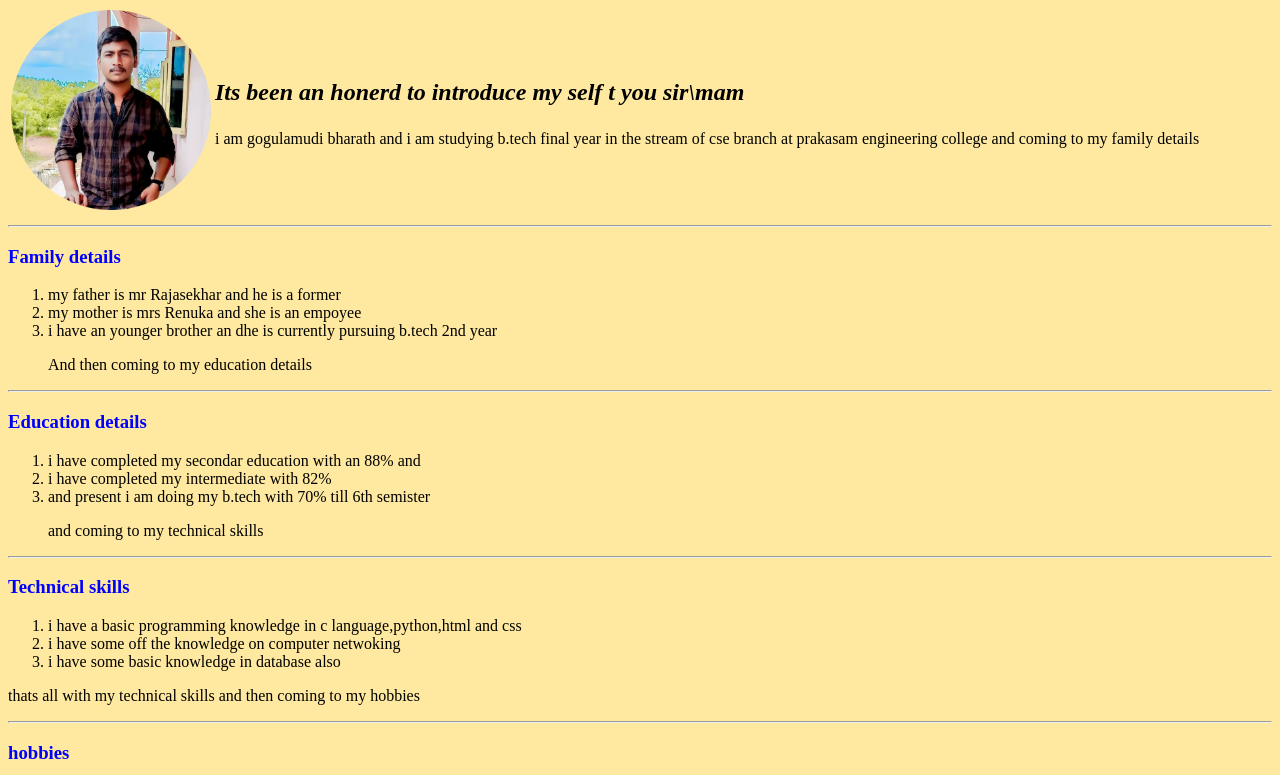
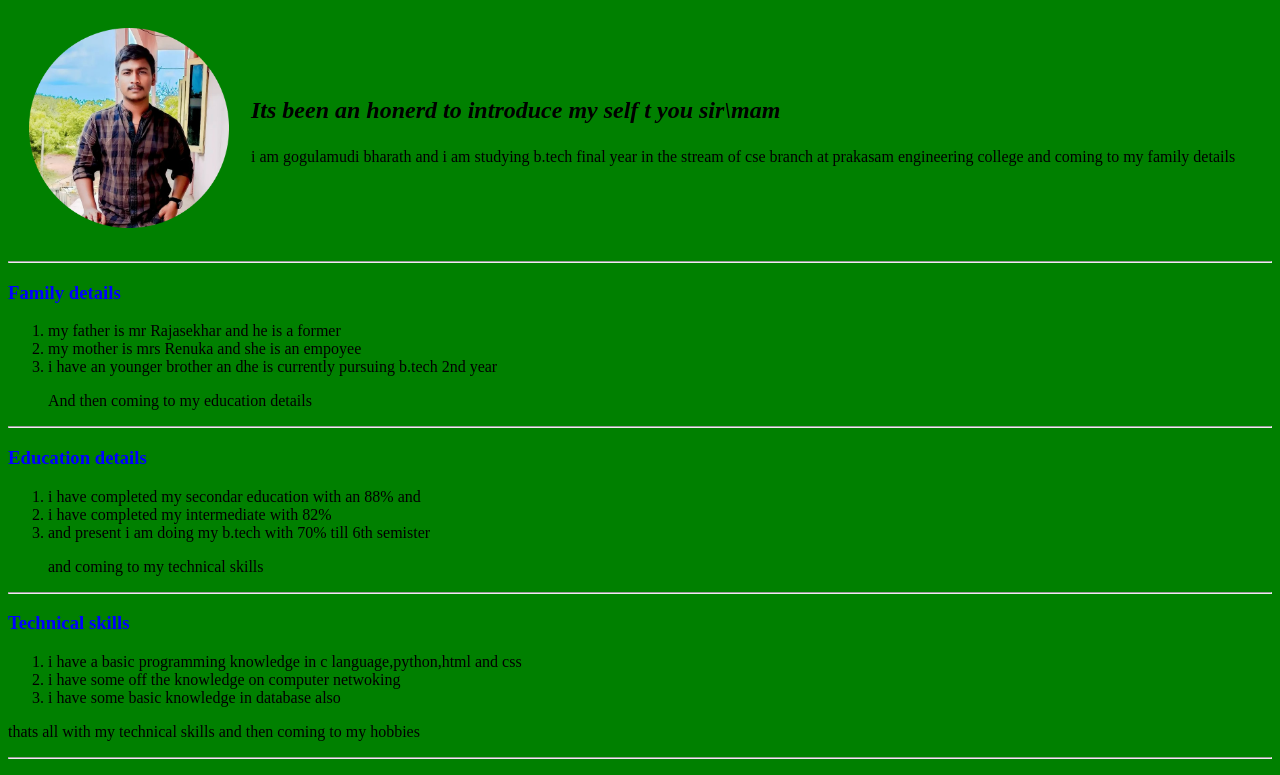
Before and after one commit to BharathFSD/Self, a plain HTML site: page index.html in a window 1280 px wide. Shown: the part 102-877 px from the top of the page. Drawn offline with Linux system fonts and the light colour scheme.

Commit message:
Update index.html

```diff
--- a/index.html
+++ b/index.html
@@ -6,7 +6,7 @@
   <title>Bharath's personal page</title>
   <style>
   body {
-    background-color: #FFE9A0
+    background-color: green
   }
     body {
       text-align: left;
@@ -27,9 +27,8 @@
 <input id="input" type="search" autocomplete="off" spellcheck="false" role="combobox" placeholder="Search Google or type a URL" aria-live="polite">
 
 <body>
+  <h1>Bharath Gogulamudi</h1>
   <table cellspacing="20">
-  <h1>Bharath Gogulamudi</h1>
-  <table>
     <td>
       <img src="images/bharath.png" alt="bharath.png">
     </td>
@@ -144,7 +143,6 @@
     </li>
   </ul>
   <hr>
-</table>
 </body>
 <form class="" action="index.html" method="post">
   <label>Your name:</label>
```
